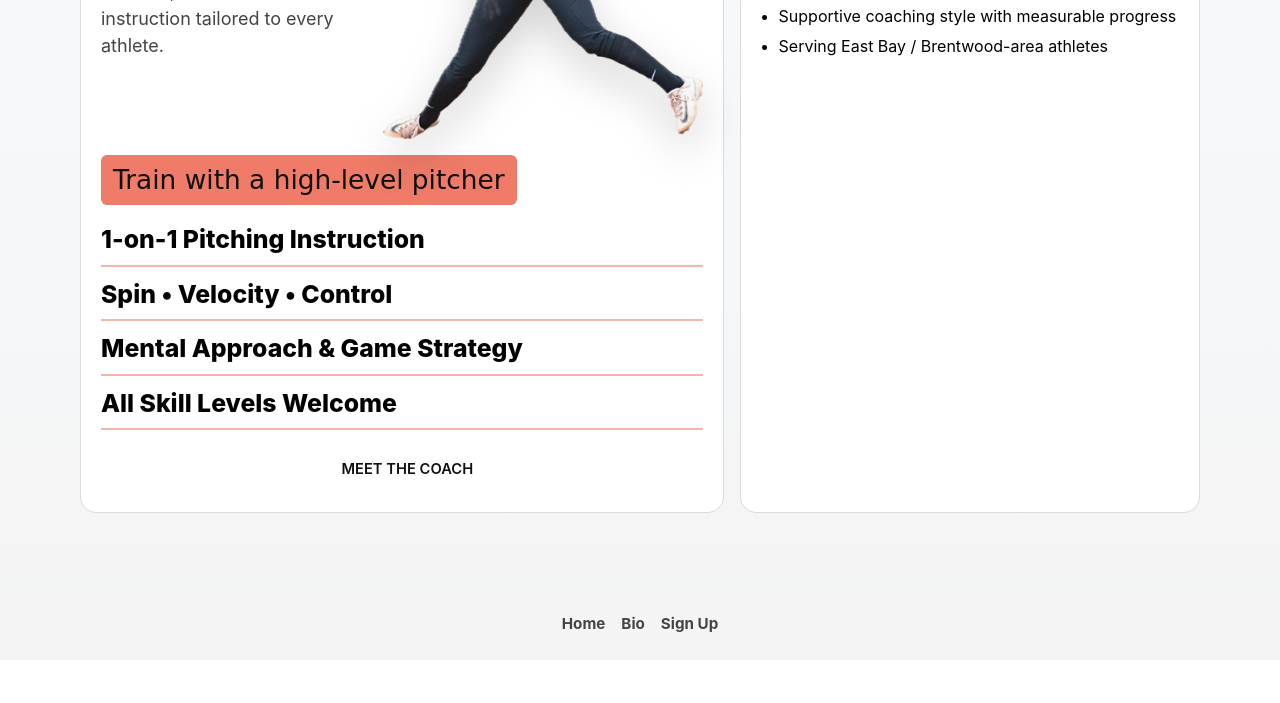
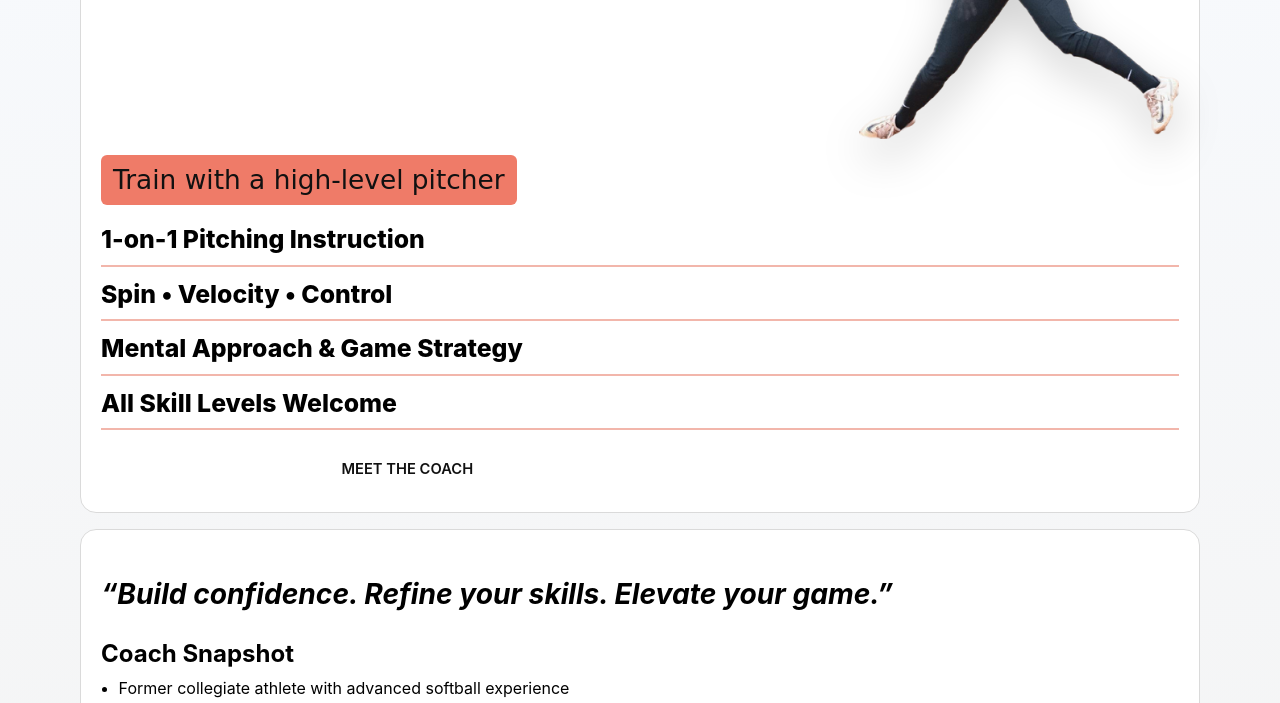
Before and after one commit to dstrong23/smbfastpitch, a plain HTML site: page index.html in a window 1280 px wide. Shown: the part 423-1126 px from the top of the page. Before the commit the page ends 1083 px from the top, so only its background shows below. Drawn offline with Linux system fonts and the light colour scheme.

Commit message:
Stack coach credentials panel below hero

```diff
--- a/index.html
+++ b/index.html
@@ -123,7 +123,6 @@
       .footer-links a:hover,.footer-links a:focus-visible { color: var(--accent-dark); outline: none; }
 
       @media (min-width: 860px) {
-        .hero-wrap { grid-template-columns: 1.4fr 1fr; }
         .hero-heading-wrap { grid-template-columns: minmax(0, 1fr) minmax(180px, 320px); }
     <title>Vanaessa Strong Softball | Home</title>
     <meta
```
